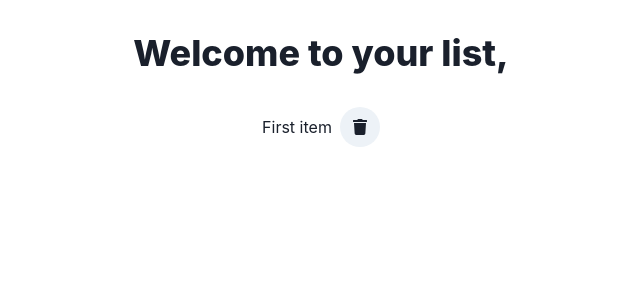
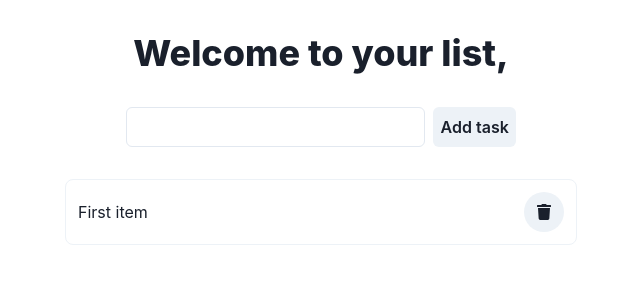
Before and after one commit to kelnerroberto/Desafio-T-cnico---Blitz-de-Carreira, a React (Create React App) app in the folder application/: page /login in a window 1280 px wide. Both pictures are taken after a click on the button "Log in". Shown: the top 300 px of the page, without its empty margins (319-959 px from the left). Built offline with nearby package versions, Linux system fonts and the light colour scheme.

Commit message:
mod: simple style modifications on header and listcomponent - finish listcomponent and start doing the addtolist component

```diff
--- /dev/null
+++ b/application/src/components/main/AddToList.jsx
@@ -0,0 +1,13 @@
+import { Button, Flex, HStack, Input } from "@chakra-ui/react";
+import React from "react";
+
+export default function AddToList() {
+  return(
+    <Flex p={8}>
+      <HStack>
+        <Input />
+        <Button>Add task</Button>
+      </HStack>
+    </Flex>
+  )
+}
--- a/application/src/components/main/Header.jsx
+++ b/application/src/components/main/Header.jsx
@@ -5,7 +5,7 @@ export default function Header() {
   const user = JSON.parse(localStorage.getItem('user'));
   console.log(user);
   return(
-    <Heading mt='8' mb='8' fontWeight='extrabold'>
+    <Heading mt='8' fontWeight='extrabold'>
       Welcome to your list, { user.name }
     </Heading>
   )
--- a/application/src/components/main/ListComponent.jsx
+++ b/application/src/components/main/ListComponent.jsx
@@ -1,16 +1,27 @@
 import React from 'react';
-import { Text, VStack, HStack, StackDivider, IconButton } from '@chakra-ui/react'
+import { Text, VStack, HStack, StackDivider, IconButton, Spacer } from '@chakra-ui/react'
 import { FaTrash } from 'react-icons/fa';
 
 export default function ListComponent() {
  const todos = JSON.parse(localStorage.getItem('todos'));
 
   return(
-    <VStack divider={StackDivider}>
+    <VStack
+      divider={<StackDivider />}
+      spacing={3}
+      borderColor='gray.100'
+      borderWidth='1px'
+      p='3'
+      borderRadius='lg'
+      w='100%'
+      maxW={{ base: '90vw', sm: '80vw', lg: '50vw', xl: '40vw' }}
+      align='stretch'
+    >
       {
         todos.map(todo => (
           <HStack key={todo.id}>
             <Text>{todo.body}</Text>
+            <Spacer />
             <IconButton icon={<FaTrash />} isRound='true' />
           </HStack>
         ))
--- a/application/src/pages/ToDoListHomePage.jsx
+++ b/application/src/pages/ToDoListHomePage.jsx
@@ -1,5 +1,6 @@
 import { Flex } from '@chakra-ui/layout';
 import React from 'react';
+import AddToList from '../components/main/AddToList';
 import Header from '../components/main/Header';
 import ListComponent from '../components/main/ListComponent';
 
@@ -7,6 +8,7 @@ export default function ToDoListHomePage() {
   return (
     <Flex height='100vh' alignItems='center' direction='column'>
       <Header />
+      <AddToList />
       <ListComponent />
     </Flex>
   )
```
